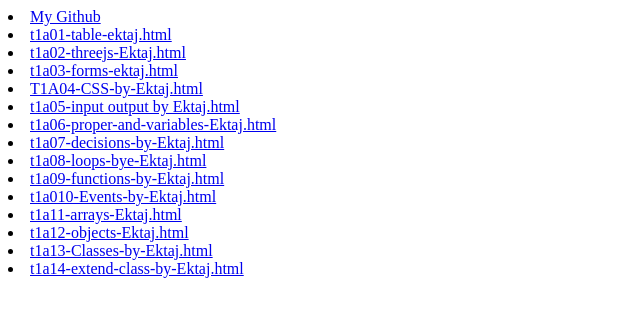
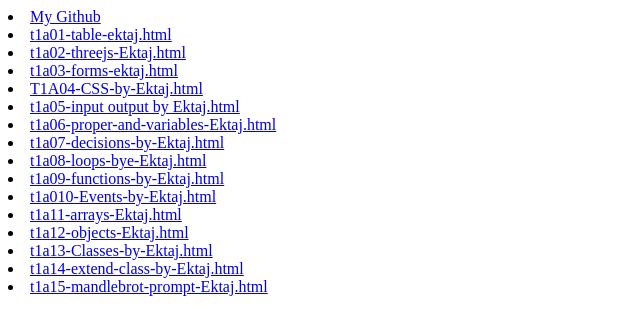
Before and after one commit to ektaj2493/ektaj43, a plain HTML site: page index.html in a window 1280 px wide. Shown: the whole page, without its empty margins (0-640 px from the left). Drawn offline with Linux system fonts and the light colour scheme.

Commit message:
Add link to t1a15-mandlebrot-prompt-Ektaj.html

```diff
--- a/index.html
+++ b/index.html
@@ -27,3 +27,4 @@
         <li><a href="t1a12-objects-Ektaj.html">t1a12-objects-Ektaj.html</a></li>
         <li><a href="t1a13-Classes-by-Ektaj.html">t1a13-Classes-by-Ektaj.html</a></li>
         <li><a href="t1a14-extend-class-by-Ektaj.html">t1a14-extend-class-by-Ektaj.html</a></li>
+        <li><a href="t1a15-mandlebrot-prompt-Ektaj.html">t1a15-mandlebrot-prompt-Ektaj.html</a></li>
```
